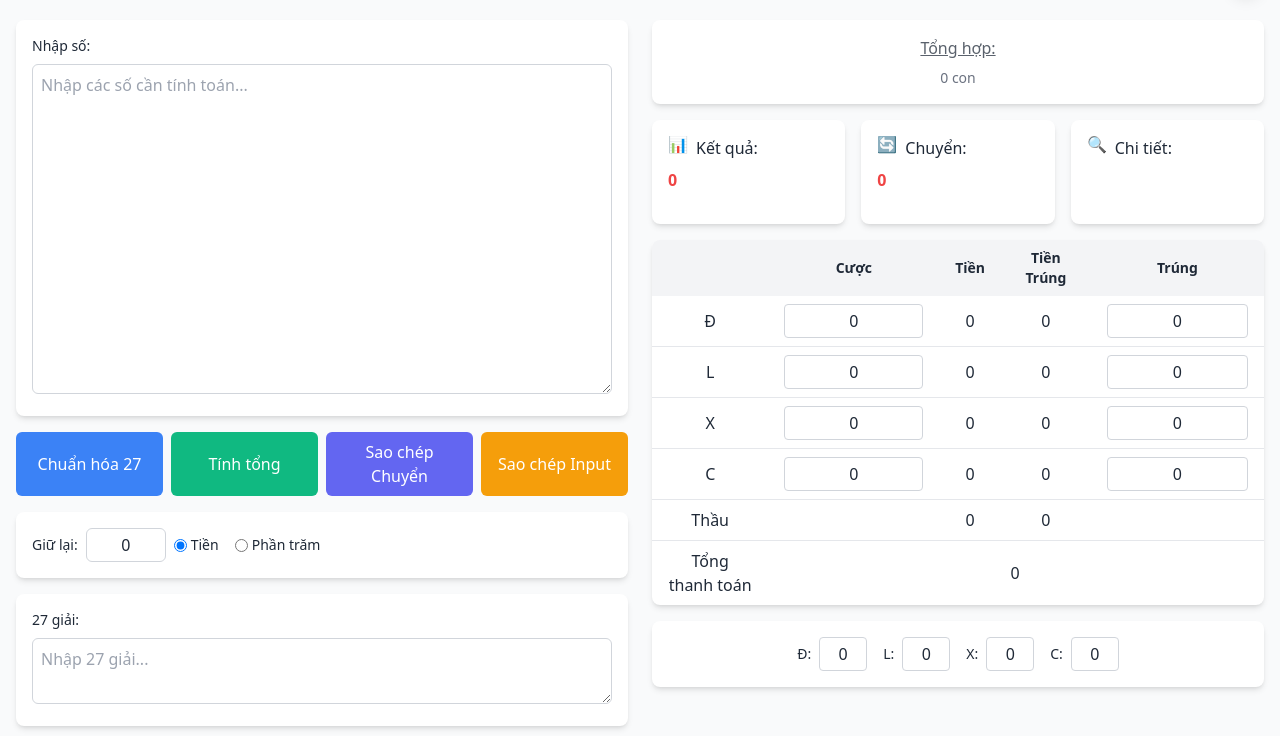
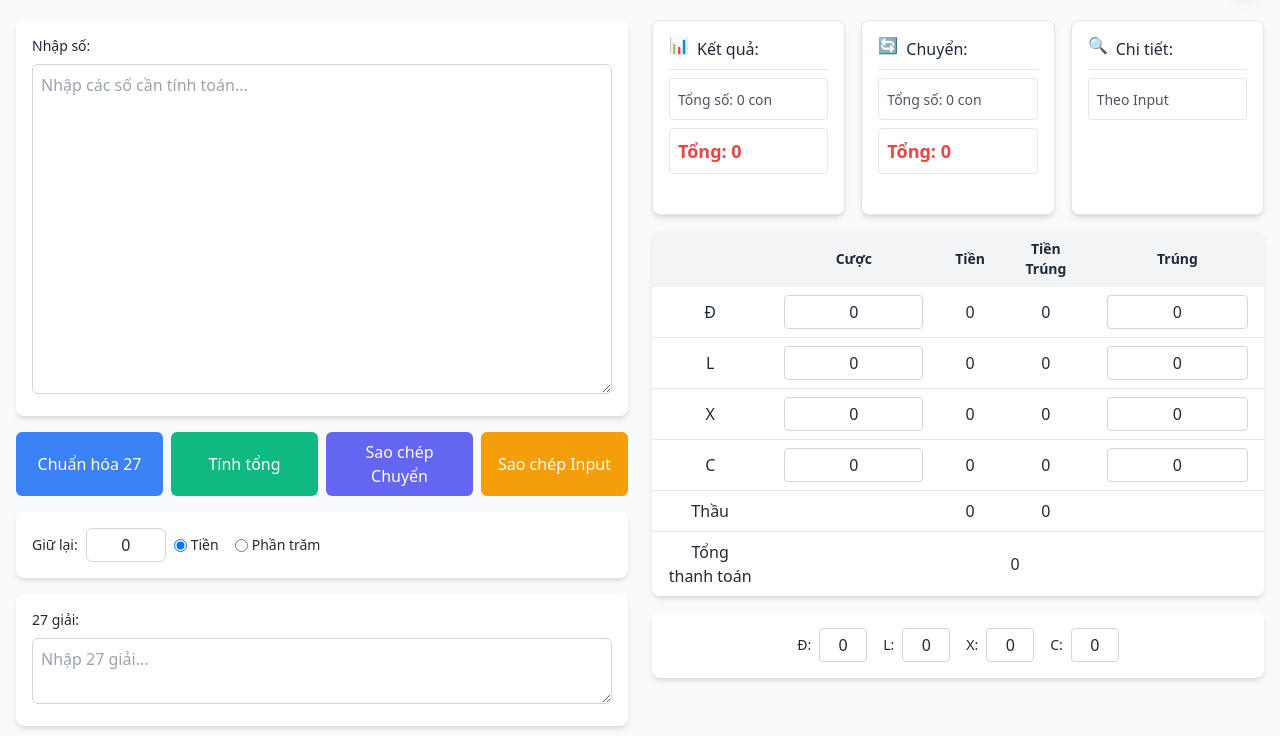
Before and after one commit to doducdungvn/doducdungvn.github.io, a plain HTML site: page index.html in a window 1280 px wide. Both pictures are taken after a click on the button "Tính tổng". Shown: the part 64-800 px from the top of the page. Drawn offline with nearby package versions, Linux system fonts and the light colour scheme.

Commit message:
Add files via upload

```diff
--- a/index.html
+++ b/index.html
@@ -38,6 +38,7 @@
       }
       .matching-number {
         @apply text-danger font-bold;
+        color: #ef4444 !important;
       }
     }
   </style>
@@ -135,43 +136,58 @@
 
       <!-- Cột phải -->
       <div class="flex-1 space-y-4">
-        <!-- Tổng hợp -->
-        <div class="bg-white dark:bg-dark-800 rounded-lg shadow-md p-4 text-center transition-all hover:shadow-lg">
-          <h3 class="font-medium underline mb-2 animate-pulse-slow">Tổng hợp:</h3>
-          <div id="totalSum2" class="text-lg font-bold text-danger"></div>
-          <div id="numResults" class="text-sm text-gray-500 dark:text-gray-400"></div>
-        </div>
-
         <!-- Kết quả -->
         <div class="grid grid-cols-1 md:grid-cols-2 lg:grid-cols-3 gap-4">
           <!-- Kết quả chính -->
-          <div class="bg-white dark:bg-dark-800 rounded-lg shadow-md p-4 transition-all hover:shadow-lg">
-            <h3 class="font-medium mb-2 flex items-center gap-2">
+          <div class="bg-white dark:bg-dark-800 rounded-lg shadow-md p-4 transition-all hover:shadow-lg border border-gray-200 dark:border-gray-700">
+            <h3 class="font-medium flex items-center gap-2 mb-2 border-b border-gray-200 dark:border-gray-700 pb-2">
               <span class="animate-bounce-slow">📊</span>
               <span>Kết quả:</span>
             </h3>
-            <div id="totalSum" class="text-danger font-bold mb-2"></div>
-            <div id="result" class="space-y-1 max-h-96 overflow-y-auto"></div>
+            <div class="flex flex-col gap-2 mb-2">
+              <div class="border border-gray-200 dark:border-gray-700 rounded p-2">
+                <span class="text-sm text-gray-600">Tổng số: <span id="numResults" class="font-medium">0 con</span></span>
+              </div>
+              <div class="border border-gray-200 dark:border-gray-700 rounded p-2">
+                <span class="text-lg font-bold text-danger">Tổng: <span id="totalSum">0</span></span>
+              </div>
+            </div>
+            <div class="h-[calc(100%-8rem)]">
+              <div id="result" class="space-y-1 h-full overflow-y-auto p-2"></div>
+            </div>
           </div>
 
           <!-- Kết quả chuyển -->
-          <div class="bg-white dark:bg-dark-800 rounded-lg shadow-md p-4 transition-all hover:shadow-lg">
-            <h3 class="font-medium mb-2 flex items-center gap-2">
+          <div class="bg-white dark:bg-dark-800 rounded-lg shadow-md p-4 transition-all hover:shadow-lg border border-gray-200 dark:border-gray-700">
+            <h3 class="font-medium flex items-center gap-2 mb-2 border-b border-gray-200 dark:border-gray-700 pb-2">
               <span class="animate-bounce-slow">🔄</span>
               <span>Chuyển:</span>
             </h3>
-            <div id="modifiedTotalSum" class="text-danger font-bold mb-2"></div>
-            <div id="modifiedResult" class="space-y-1 max-h-96 overflow-y-auto"></div>
-            <div id="totalSum3" class="mt-2 text-sm"></div>
+            <div class="flex flex-col gap-2 mb-2">
+              <div class="border border-gray-200 dark:border-gray-700 rounded p-2">
+                <span class="text-sm text-gray-600">Tổng số: <span id="modifiedNumResults" class="font-medium">0 con</span></span>
+              </div>
+              <div class="border border-gray-200 dark:border-gray-700 rounded p-2">
+                <span class="text-lg font-bold text-danger">Tổng: <span id="modifiedTotalSum">0</span></span>
+              </div>
+            </div>
+            <div class="h-[calc(100%-8rem)]">
+              <div id="modifiedResult" class="space-y-1 h-full overflow-y-auto p-2"></div>
+            </div>
           </div>
 
           <!-- Chi tiết -->
-          <div class="bg-white dark:bg-dark-800 rounded-lg shadow-md p-4 transition-all hover:shadow-lg">
-            <h3 class="font-medium mb-2 flex items-center gap-2">
+          <div class="bg-white dark:bg-dark-800 rounded-lg shadow-md p-4 transition-all hover:shadow-lg border border-gray-200 dark:border-gray-700">
+            <h3 class="font-medium flex items-center gap-2 mb-2 border-b border-gray-200 dark:border-gray-700 pb-2">
               <span class="animate-bounce-slow">🔍</span>
               <span>Chi tiết:</span>
             </h3>
-            <ul id="inputList" class="space-y-1 max-h-96 overflow-y-auto"></ul>
+            <div class="border border-gray-200 dark:border-gray-700 rounded p-2 mb-2">
+              <span class="text-sm text-gray-600">Theo Input</span>
+            </div>
+            <div class="h-[calc(100%-8rem)]">
+              <ul id="inputList" class="space-y-1 h-full overflow-y-auto p-2"></ul>
+            </div>
           </div>
         </div>
 
--- a/script.js
+++ b/script.js
@@ -30,16 +30,14 @@ function loadShortcuts() {
 
 // Hàm tính toán chính
 function calculateSum() {
-  const numbersInput = document.getElementById("numbers").value;
-  const convertedInput = convertInputFormat(numbersInput)
-    .replace(/=/g, "x")
-    .replace(/\+/g, "x");
+  // Lưu shortcuts vào localStorage
+  const shortcutsInput = document.getElementById("shortcuts").value;
+  localStorage.setItem("shortcutsData", shortcutsInput);
 
+  const numbersInput = document.getElementById("numbers").value.toLowerCase();
+  const convertedInput = numbersInput.replace(/[,_-]/g, ".").replace(/[=x]/g, "+");
   const numbersArray = convertedInput.split("\n").filter(line => line.trim() !== "");
-  const retainNumber = parseInt(document.getElementById("retainNumber").value) || 0;
-  const result = document.getElementById("result");
-  const modifiedResult = document.getElementById("modifiedResult");
-  const shortcutsInput = document.getElementById("shortcuts").value;
+
   const shortcutsArray = shortcutsInput.split("\n");
   const shortcuts = {};
 
@@ -76,21 +74,11 @@ function calculateSum() {
         sums[pair] = (sums[pair] || 0) + sum;
       }
     }
-
-    // Xử lý các phép toán + và x
-    for (let m = 2; m < parts.length; m++) {
-      const operation = parts[m]?.charAt(0);
-      const operand = parseInt(parts[m]?.substring(1)) || 0;
-
-      if (operation === "+") {
-        sums[number] = (sums[number] || 0) + operand;
-      } else if (operation === "x") {
-        sums[number] = (sums[number] || 0) * operand;
-      }
-    }
   }
 
   // Hiển thị kết quả
+  const result = document.getElementById("result");
+  const modifiedResult = document.getElementById("modifiedResult");
   result.innerHTML = "";
   modifiedResult.innerHTML = "";
 
@@ -118,6 +106,8 @@ function calculateSum() {
   // Hiển thị chi tiết input
   const inputList = document.getElementById("inputList");
   inputList.innerHTML = "";
+  let inputListCount = 0;
+  let inputListTotal = 0;
 
   numbersArray.forEach(number => {
     const parts = number.split(/[+x,\s]+/);
@@ -130,7 +120,7 @@ function calculateSum() {
     }
 
     // Lấy số tiền từ input
-    const amount = parts[1] || "0";
+    const amount = parseInt(parts[1]) || 0;
 
     // Tạo nội dung chi tiết
     if (shortcuts[originalNumber]) {
@@ -154,11 +144,12 @@ function calculateSum() {
             li.textContent = `${pair}x${amount}`;
           }
           inputList.appendChild(li);
+          inputListCount++;
+          inputListTotal += amount;
         }
       });
     } else {
       // Nếu không có shortcut, xử lý số trực tiếp
-      // Loại bỏ dấu chấm và tách thành các cặp 2 chữ số
       const cleanNumber = numberText.replace(/\./g, '');
       for (let i = 0; i < cleanNumber.length - 1; i++) {
         const pair = cleanNumber.substring(i, i + 2);
@@ -176,14 +167,18 @@ function calculateSum() {
           li.textContent = `${pair}x${amount}`;
         }
         inputList.appendChild(li);
+        inputListCount++;
+        inputListTotal += amount;
       }
     }
   });
 
   // Xử lý giữ lại
+  const retainNumber = parseInt(document.getElementById("retainNumber").value) || 0;
   const retainType = document.querySelector('input[name="retainType"]:checked').value;
   let modifiedResultText = "";
   let modifiedTotalSum = 0;
+  let modifiedMatchingSum = 0;
 
   for (const [key, value] of Object.entries(sums)) {
     let modifiedSum;
@@ -203,6 +198,7 @@ function calculateSum() {
           modifiedResultText += ` (${occurrences} nháy)`;
         }
         modifiedResultText += `</div>`;
+        modifiedMatchingSum += modifiedSum;
       } else {
         modifiedResultText += `<div>${key}x${modifiedSum}</div>`;
       }
@@ -211,7 +207,22 @@ function calculateSum() {
   }
 
   modifiedResult.innerHTML = modifiedResultText;
-  document.getElementById("modifiedTotalSum").textContent = modifiedTotalSum.toLocaleString("vi-VN");
+  let modifiedTotalSumText = modifiedTotalSum.toLocaleString("vi-VN");
+  if (modifiedMatchingSum > 0) {
+    modifiedTotalSumText += `/${modifiedMatchingSum.toLocaleString("vi-VN")}`;
+  }
+  document.getElementById("modifiedTotalSum").textContent = modifiedTotalSumText;
+
+  // Đếm số lượng dự thưởng trong phần Chuyển
+  const modifiedCount = Object.entries(sums).filter(([key, value]) => {
+    let modifiedSum;
+    if (retainType === "money") {
+      modifiedSum = value - retainNumber;
+    } else {
+      modifiedSum = value - (value * (retainNumber / 100));
+    }
+    return modifiedSum >= 1;
+  }).length;
 
   const totalSum = Object.values(sums).reduce((a, b) => a + b, 0);
   let totalSumText = totalSum.toLocaleString("vi-VN");
@@ -220,7 +231,10 @@ function calculateSum() {
     totalSumText += `/${matchingSum.toLocaleString("vi-VN")}`;
   }
 
+  // Hiển thị tổng số và tổng
+  document.getElementById("numResults").textContent = `${sortedSums.length} con`;
   document.getElementById("totalSum").textContent = totalSumText;
+  document.getElementById("modifiedNumResults").textContent = `${modifiedCount} con`;
 
   // Đánh dấu số trùng trong kết quả
   const resultDivs = result.querySelectorAll("div");
@@ -234,13 +248,15 @@ function calculateSum() {
     }
   });
 
-  document.getElementById("numResults").textContent = `${sortedSums.length} con`;
+  // Hiển thị tổng số và tổng cho phần Chi tiết
+  document.getElementById("inputListCount").textContent = `${inputListCount} con`;
+  document.getElementById("inputListTotal").textContent = inputListTotal.toLocaleString("vi-VN");
 }
 
 // Hàm sao chép text
 function copyText() {
   const textToCopy = document.getElementById("modifiedResult").innerText;
-  copyToClipboard(textToCopy, "Đã sao chép thành công!");
+  copyToClipboard(textToCopy, "Đã sao chép kết quả thành công!");
 }
 
 // Hàm sao chép input list
@@ -545,3 +561,20 @@ function resetTable() {
     // Focus vào ô input đầu tiên
     firstInput.focus();
 }
+
+// Khởi tạo khi tải trang dothuong.html
+if (document.getElementById('calculateButton')) {
+    document.addEventListener('DOMContentLoaded', function() {
+        // Load shortcuts từ localStorage
+        const shortcutsData = localStorage.getItem("shortcutsData");
+        if (shortcutsData) {
+            document.getElementById("shortcuts").value = shortcutsData;
+        }
+
+        // Thêm event listeners cho các nút
+        document.getElementById('calculateButton').addEventListener('click', calculateSum);
+        document.getElementById('normalizeButton').addEventListener('click', normalizeTwentySevenNumbers);
+        document.getElementById('copyButton').addEventListener('click', copyText);
+        document.getElementById('copyInputListButton').addEventListener('click', copyInputList);
+    });
+}
```
Also changed, not shown: dothuong.html (+17 -12 lines), nhaptat.html (line endings or trailing spaces).
